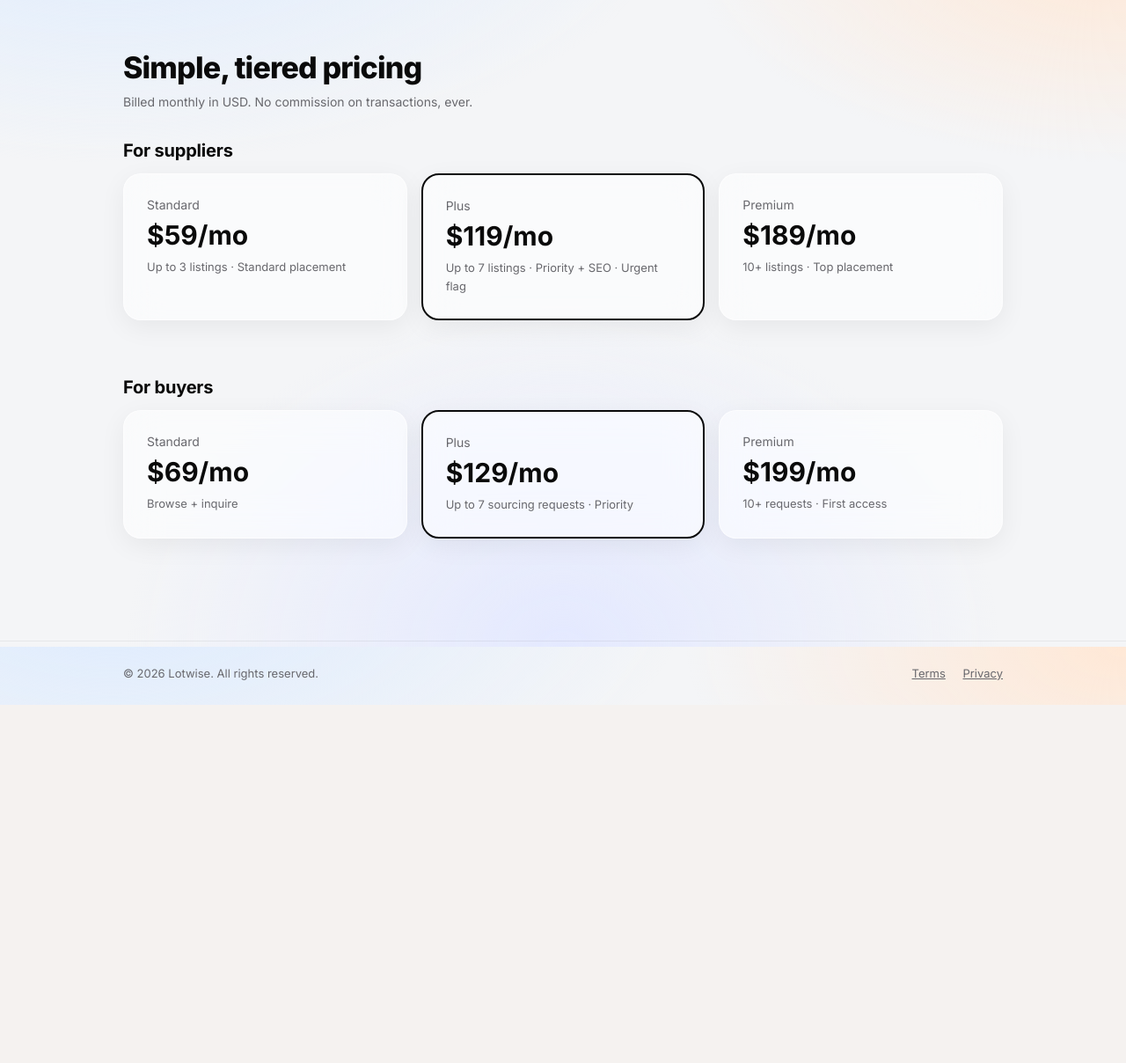
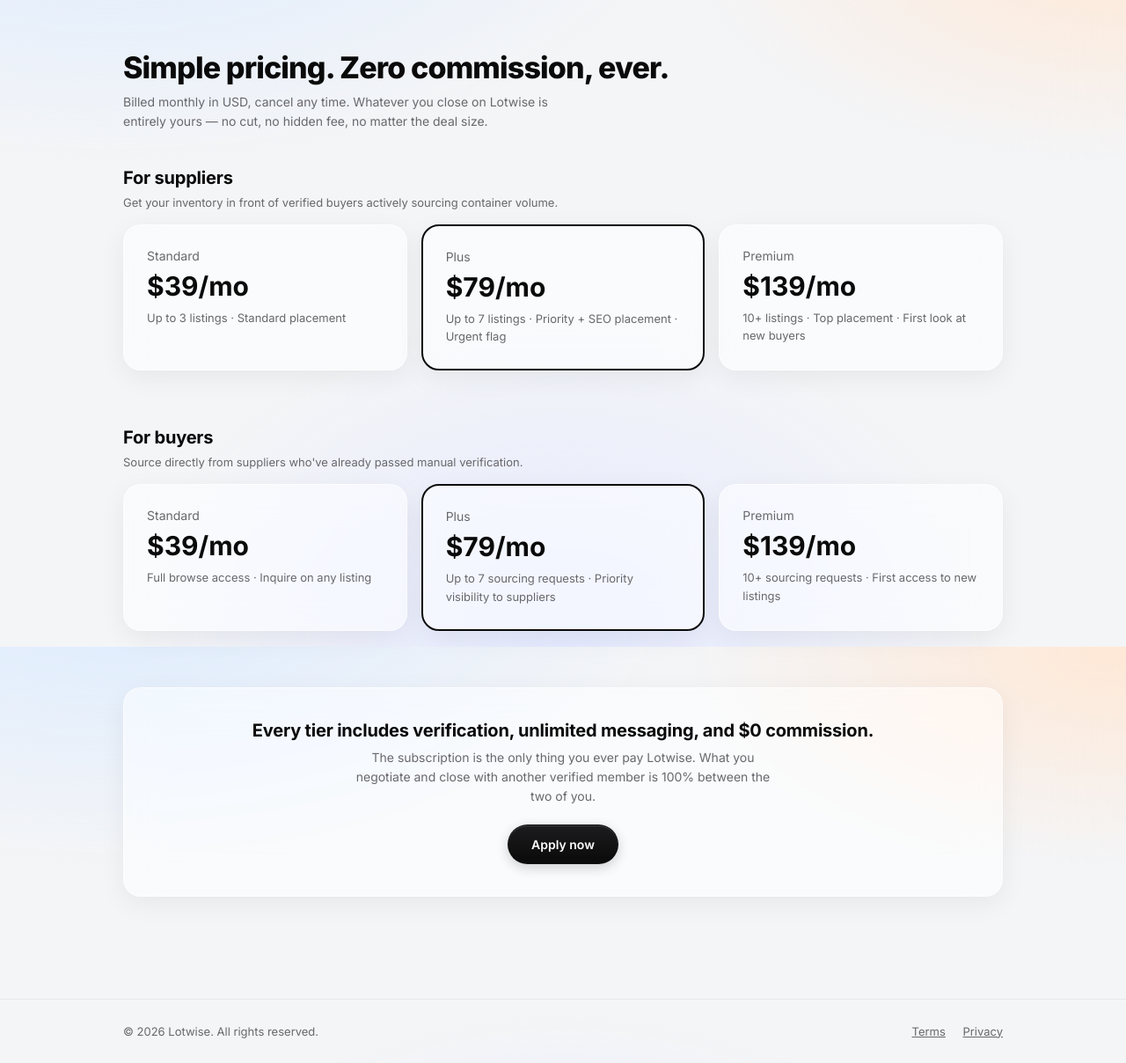
Before and after one commit to Yididyateklemarkos/lotwise, a Flask app: page /pricing in a window 1280 px wide. Shown: the part 65-1273 px from the top of the page at 88% size. Before the commit the page ends 866 px from the top, so only its background shows below. Run offline with Flask 3, Linux system fonts and the light colour scheme.

Commit message:
Modernize homepage, remove OAuth, lower pricing

```diff
--- a/models.py
+++ b/models.py
@@ -21,8 +21,8 @@ TIER_GRADES = ("A", "B", "C")
 CONNECTION_STATUSES = ("open", "reported_closed", "reported_no_deal")
 
 TIER_LISTING_LIMITS = {"standard": 3, "plus": 7, "premium": 999}
-TIER_PRICE_USD = {"standard": 59, "plus": 119, "premium": 189}
-BUYER_TIER_PRICE_USD = {"standard": 69, "plus": 129, "premium": 199}
+TIER_PRICE_USD = {"standard": 39, "plus": 79, "premium": 139}
+BUYER_TIER_PRICE_USD = {"standard": 39, "plus": 79, "premium": 139}
 
 
 class User(UserMixin, db.Model):
--- a/templates/auth/login.html
+++ b/templates/auth/login.html
@@ -4,12 +4,6 @@
 <div style="max-width:440px; margin:0 auto;">
   <h1>Log in</h1>
   <p class="muted" style="margin-bottom:28px;">Welcome back.</p>
-
-  <div style="display:flex; gap:10px; margin-bottom:24px;">
-    <a href="{{ url_for('auth_google') }}" class="btn" style="flex:1; text-align:center;">Continue with Google</a>
-    <a href="{{ url_for('auth_apple') }}" class="btn" style="flex:1; text-align:center;">Continue with Apple</a>
-  </div>
-  <div class="muted" style="text-align:center; margin-bottom:24px;">— or log in with email —</div>
 
   <form class="stacked" method="POST">
     <label>Email</label>
--- a/templates/auth/signup.html
+++ b/templates/auth/signup.html
@@ -4,12 +4,6 @@
 <div style="max-width:440px; margin:0 auto;">
   <h1>Create your account</h1>
   <p class="muted" style="margin-bottom:28px;">Verification takes up to 48 hours after you submit documents.</p>
-
-  <div style="display:flex; gap:10px; margin-bottom:24px;">
-    <a href="{{ url_for('auth_google') }}" class="btn" style="flex:1; text-align:center;">Continue with Google</a>
-    <a href="{{ url_for('auth_apple') }}" class="btn" style="flex:1; text-align:center;">Continue with Apple</a>
-  </div>
-  <div class="muted" style="text-align:center; margin-bottom:24px;">— or sign up with email —</div>
 
   <form class="stacked" method="POST">
     <label>Company name</label>
--- a/templates/public/pricing.html
+++ b/templates/public/pricing.html
@@ -1,20 +1,52 @@
 {% extends "base.html" %}
 {% block title %}Pricing — Lotwise{% endblock %}
 {% block content %}
-<h1>Simple, tiered pricing</h1>
-<p class="muted" style="margin-bottom:32px;">Billed monthly in USD. No commission on transactions, ever.</p>
+<h1>Simple pricing. Zero commission, ever.</h1>
+<p class="muted" style="margin-bottom:40px; max-width:520px;">Billed monthly in USD, cancel any time. Whatever you close on Lotwise is entirely yours — no cut, no hidden fee, no matter the deal size.</p>
 
-<h2 style="margin-bottom:14px;">For suppliers</h2>
+<h2 style="margin-bottom:6px;">For suppliers</h2>
+<p class="muted" style="margin-bottom:14px; font-size:13px;">Get your inventory in front of verified buyers actively sourcing container volume.</p>
 <div style="display:grid; grid-template-columns:repeat(3,1fr); gap:16px; margin-bottom:48px;">
-  <div class="card"><div class="muted">Standard</div><div style="font-size:30px; font-weight:700; margin:8px 0;">${{ supplier_prices.standard }}/mo</div><p class="muted" style="font-size:13px;">Up to 3 listings · Standard placement</p></div>
-  <div class="card" style="border:2px solid var(--ink);"><div class="muted">Plus</div><div style="font-size:30px; font-weight:700; margin:8px 0;">${{ supplier_prices.plus }}/mo</div><p class="muted" style="font-size:13px;">Up to 7 listings · Priority + SEO · Urgent flag</p></div>
-  <div class="card"><div class="muted">Premium</div><div style="font-size:30px; font-weight:700; margin:8px 0;">${{ supplier_prices.premium }}/mo</div><p class="muted" style="font-size:13px;">10+ listings · Top placement</p></div>
+  <div class="card">
+    <div class="muted">Standard</div>
+    <div style="font-size:30px; font-weight:700; margin:8px 0;">${{ supplier_prices.standard }}/mo</div>
+    <p class="muted" style="font-size:13px;">Up to 3 listings · Standard placement</p>
+  </div>
+  <div class="card" style="border:2px solid var(--ink);">
+    <div class="muted">Plus</div>
+    <div style="font-size:30px; font-weight:700; margin:8px 0;">${{ supplier_prices.plus }}/mo</div>
+    <p class="muted" style="font-size:13px;">Up to 7 listings · Priority + SEO placement · Urgent flag</p>
+  </div>
+  <div class="card">
+    <div class="muted">Premium</div>
+    <div style="font-size:30px; font-weight:700; margin:8px 0;">${{ supplier_prices.premium }}/mo</div>
+    <p class="muted" style="font-size:13px;">10+ listings · Top placement · First look at new buyers</p>
+  </div>
 </div>
 
-<h2 style="margin-bottom:14px;">For buyers</h2>
-<div style="display:grid; grid-template-columns:repeat(3,1fr); gap:16px;">
-  <div class="card"><div class="muted">Standard</div><div style="font-size:30px; font-weight:700; margin:8px 0;">${{ buyer_prices.standard }}/mo</div><p class="muted" style="font-size:13px;">Browse + inquire</p></div>
-  <div class="card" style="border:2px solid var(--ink);"><div class="muted">Plus</div><div style="font-size:30px; font-weight:700; margin:8px 0;">${{ buyer_prices.plus }}/mo</div><p class="muted" style="font-size:13px;">Up to 7 sourcing requests · Priority</p></div>
-  <div class="card"><div class="muted">Premium</div><div style="font-size:30px; font-weight:700; margin:8px 0;">${{ buyer_prices.premium }}/mo</div><p class="muted" style="font-size:13px;">10+ requests · First access</p></div>
+<h2 style="margin-bottom:6px;">For buyers</h2>
+<p class="muted" style="margin-bottom:14px; font-size:13px;">Source directly from suppliers who've already passed manual verification.</p>
+<div style="display:grid; grid-template-columns:repeat(3,1fr); gap:16px; margin-bottom:48px;">
+  <div class="card">
+    <div class="muted">Standard</div>
+    <div style="font-size:30px; font-weight:700; margin:8px 0;">${{ buyer_prices.standard }}/mo</div>
+    <p class="muted" style="font-size:13px;">Full browse access · Inquire on any listing</p>
+  </div>
+  <div class="card" style="border:2px solid var(--ink);">
+    <div class="muted">Plus</div>
+    <div style="font-size:30px; font-weight:700; margin:8px 0;">${{ buyer_prices.plus }}/mo</div>
+    <p class="muted" style="font-size:13px;">Up to 7 sourcing requests · Priority visibility to suppliers</p>
+  </div>
+  <div class="card">
+    <div class="muted">Premium</div>
+    <div style="font-size:30px; font-weight:700; margin:8px 0;">${{ buyer_prices.premium }}/mo</div>
+    <p class="muted" style="font-size:13px;">10+ sourcing requests · First access to new listings</p>
+  </div>
+</div>
+
+<div class="card" style="text-align:center; padding:36px 32px;">
+  <h2 style="font-size:20px; margin-bottom:8px;">Every tier includes verification, unlimited messaging, and $0 commission.</h2>
+  <p class="muted" style="max-width:480px; margin:0 auto 20px; font-size:14px;">The subscription is the only thing you ever pay Lotwise. What you negotiate and close with another verified member is 100% between the two of you.</p>
+  <a href="{{ url_for('signup') }}" class="btn btn-solid" style="padding:13px 26px;">Apply now</a>
 </div>
 {% endblock %}
```
Also changed, not shown: templates/public/home.html (+79 -42 lines).
